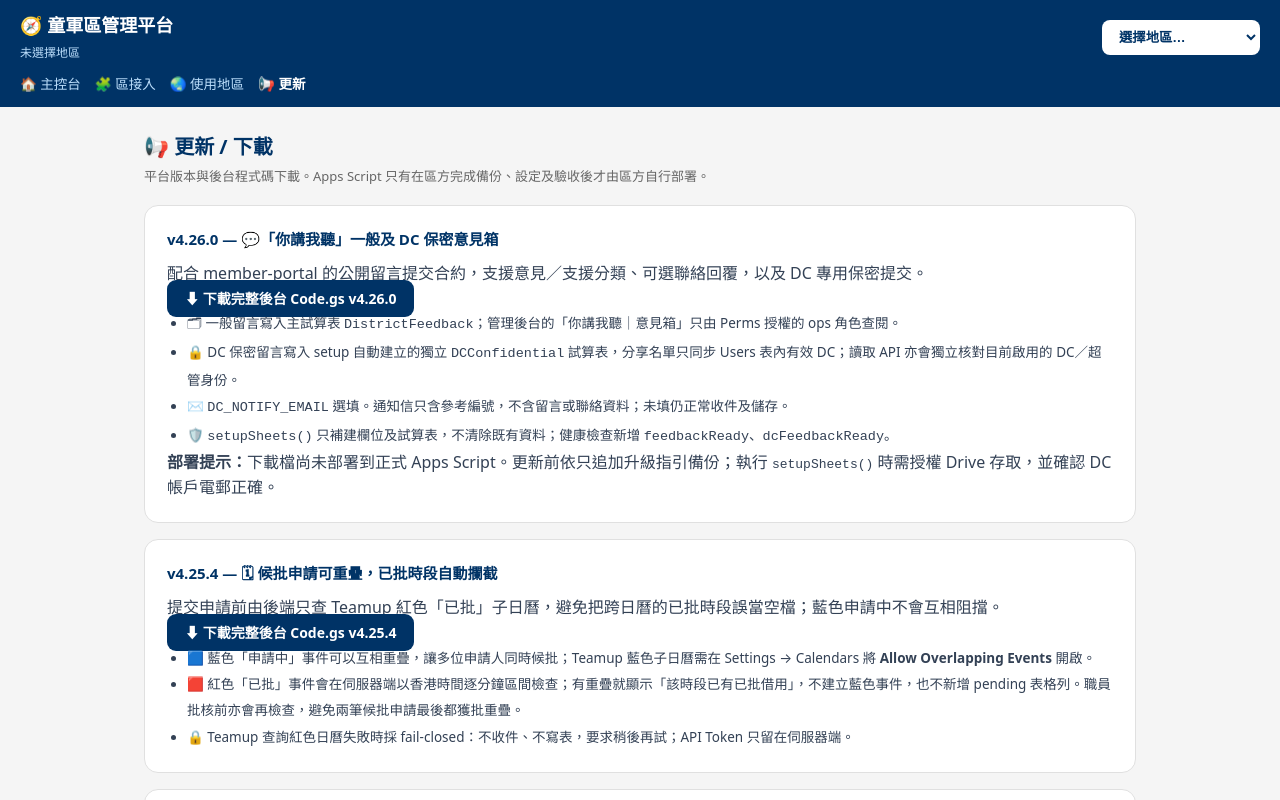
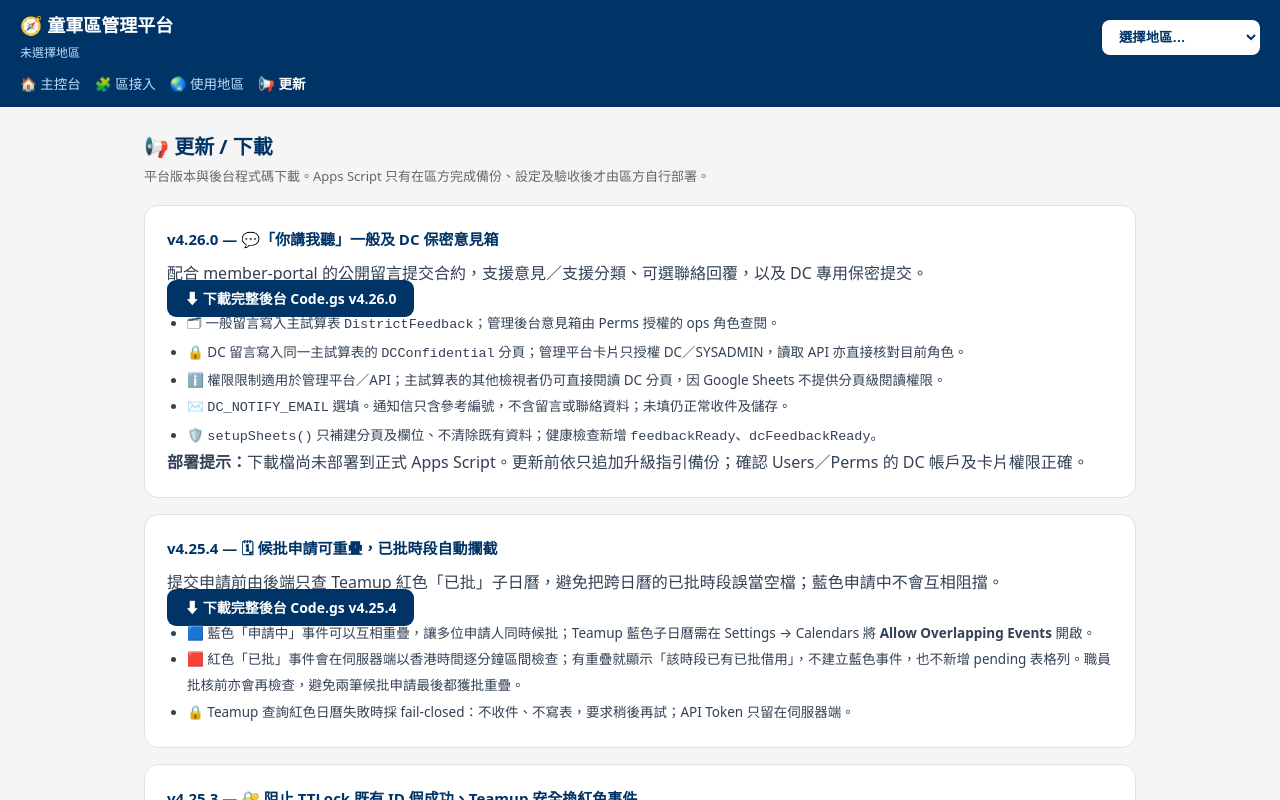
Before and after one commit to playerkousas-rgb/scout-district-portal, a Next.js app: page /updates in a window 1280 px wide. Shown: the top 800 px of the page. Built offline with nearby package versions, Linux system fonts and the light colour scheme.

Commit message:
Use main sheet tab for DC feedback inbox
Co-authored-by: arena-agent <297053741+arena-agent@users.noreply.github.com>

```diff
--- a/app/dc-feedback/page.tsx
+++ b/app/dc-feedback/page.tsx
@@ -42,7 +42,7 @@ export default function DCFeedbackPage() {
     <>
       <BackLink />
       <h1 className="page-title">🔒 DC 保密留言</h1>
-      <p className="page-sub">本頁由後端直接限制 DC／超級管理員查閱；資料儲存在獨立 Google 試算表，並非全區共用主試算表。</p>
+      <p className="page-sub">本管理頁及讀取 API 只授權 DC／超級管理員。資料在主試算表的 DCConfidential 分頁；此限制不阻止主試算表其他檢視者直接讀取該分頁。</p>
 
       <section className="info-card" aria-label="DC 保密留言列表">
         <div className="section-head">
--- a/app/feedback-inbox/page.tsx
+++ b/app/feedback-inbox/page.tsx
@@ -48,7 +48,7 @@ export default function FeedbackInboxPage() {
     <>
       <BackLink />
       <h1 className="page-title">💬 你講我聽｜意見箱</h1>
-      <p className="page-sub">一般意見及支援留言。DC 保密留言存放在獨立試算表，不會顯示於此列表。</p>
+      <p className="page-sub">一般意見及支援留言。DC 留言另存於主試算表的 DCConfidential 分頁，不會顯示於此列表。</p>
 
       <section className="info-card" aria-label="意見列表">
         <div className="section-head">
--- a/app/updates/page.tsx
+++ b/app/updates/page.tsx
@@ -9,12 +9,13 @@ export default function UpdatesPage() {
         <p>配合 member-portal 的公開留言提交合約，支援意見／支援分類、可選聯絡回覆，以及 DC 專用保密提交。</p>
         <p><a className="btn-sm" href="/downloads/Code.gs.txt" download="Code.gs.txt">⬇ 下載完整後台 Code.gs v4.26.0</a></p>
         <ul>
-          <li>🗂 一般留言寫入主試算表 <code>DistrictFeedback</code>；管理後台的「你講我聽｜意見箱」只由 Perms 授權的 ops 角色查閱。</li>
-          <li>🔒 DC 保密留言寫入 setup 自動建立的獨立 <code>DCConfidential</code> 試算表，分享名單只同步 Users 表內有效 DC；讀取 API 亦會獨立核對目前啟用的 DC／超管身份。</li>
+          <li>🗂 一般留言寫入主試算表 <code>DistrictFeedback</code>；管理後台意見箱由 Perms 授權的 ops 角色查閱。</li>
+          <li>🔒 DC 留言寫入同一主試算表的 <code>DCConfidential</code> 分頁；管理平台卡片只授權 DC／SYSADMIN，讀取 API 亦直接核對目前角色。</li>
+          <li>ℹ️ 權限限制適用於管理平台／API；主試算表的其他檢視者仍可直接閱讀 DC 分頁，因 Google Sheets 不提供分頁級閱讀權限。</li>
           <li>✉️ <code>DC_NOTIFY_EMAIL</code> 選填。通知信只含參考編號，不含留言或聯絡資料；未填仍正常收件及儲存。</li>
-          <li>🛡️ <code>setupSheets()</code> 只補建欄位及試算表，不清除既有資料；健康檢查新增 <code>feedbackReady</code>、<code>dcFeedbackReady</code>。</li>
+          <li>🛡️ <code>setupSheets()</code> 只補建分頁及欄位、不清除既有資料；健康檢查新增 <code>feedbackReady</code>、<code>dcFeedbackReady</code>。</li>
         </ul>
-        <p><b>部署提示：</b>下載檔尚未部署到正式 Apps Script。更新前依只追加升級指引備份；執行 <code>setupSheets()</code> 時需授權 Drive 存取，並確認 DC 帳戶電郵正確。</p>
+        <p><b>部署提示：</b>下載檔尚未部署到正式 Apps Script。更新前依只追加升級指引備份；確認 Users／Perms 的 DC 帳戶及卡片權限正確。</p>
       </div>
       <div className="info-card">
         <h3>v4.25.4 — 🗓 候批申請可重疊，已批時段自動攔截</h3>
```
Also changed, not shown: scripts/test-venue-lock-gs.js (+8 -11 lines), public/downloads/Code.gs.txt, 3 other files (tests, documents, lock files or other folders).
